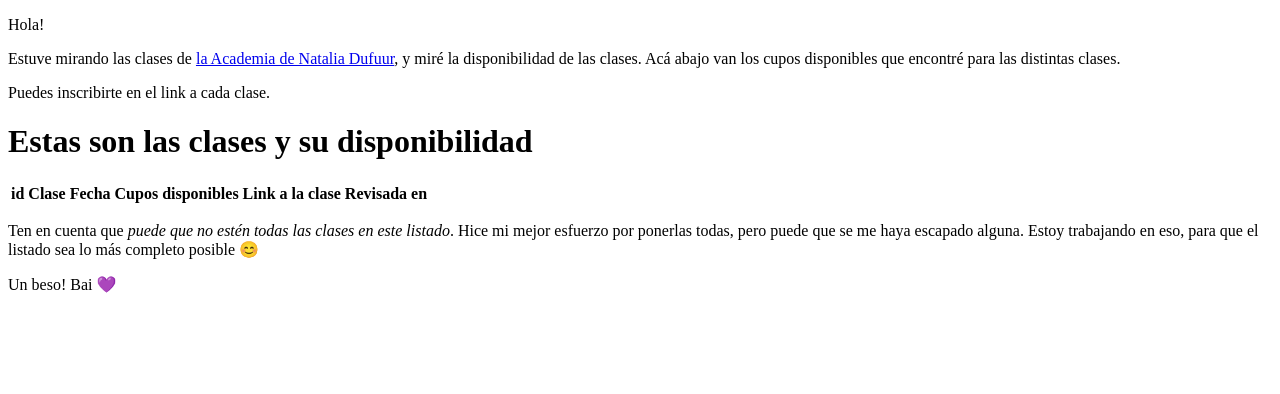
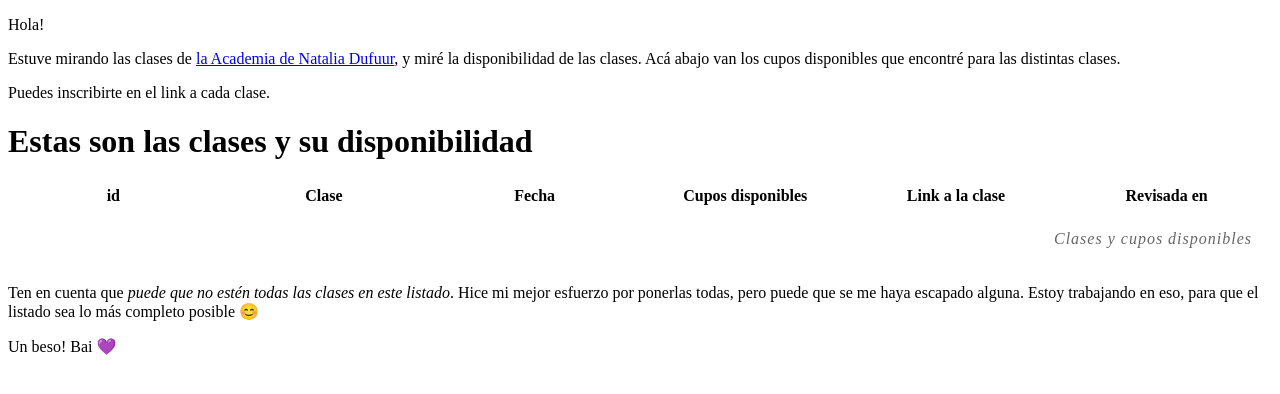
Before and after one commit to DarkestAbed/dufur, a Python web app: template backend/templates/child.html in a window 1280 px wide. Shown: the top 394 px of the page. Run offline with Jinja, Linux system fonts and the light colour scheme; the template is opened without the code that fills it, so the values that code supplies are empty.

Commit message:
added css formatting to table + run env to config + new exception

```diff
--- a/backend/app/format_email_templates.py
+++ b/backend/app/format_email_templates.py
@@ -1,9 +1,9 @@
 import os
 
+from datetime import datetime
 from jinja2 import Environment, FileSystemLoader
+from assets.config import DATE_FMT
 from lib.logging_config import logger
-from assets.config import DATE_FMT
-from datetime import datetime
 
 def load_templates(template_data: dict):
     # setup
--- a/backend/assets/config.py
+++ b/backend/assets/config.py
@@ -5,3 +5,4 @@ LOGGING_LEVEL_CONSOLE = DEBUG
 LOGGING_LEVEL_FILE = DEBUG
 DATETIME_FMT = "%Y%m%d-%H%M%S"
 DATE_FMT = "%Y%m%d"
+RUN_ENV = "local"
--- a/backend/lib/exceptions.py
+++ b/backend/lib/exceptions.py
@@ -1,2 +1,6 @@
 class URLReturnsErrorCode(Exception):
     pass
+
+
+class WrongExecutionEnvironment(Exception):
+    pass
--- a/backend/templates/base.html
+++ b/backend/templates/base.html
@@ -2,6 +2,7 @@
 <html lang="en">
 <head>
     <meta charset="UTF-8">
+    {% block head %}{% endblock %}
     <title>Clases disponibles!</title>
 </head>
 <body>
--- a/backend/templates/child.html
+++ b/backend/templates/child.html
@@ -1,7 +1,53 @@
 {% extends "base.html" %}
+
+{% block head %}
+<style>
+    /* general table formatting */
+    table {
+        table-layout: fixed;
+        width: 100%;
+        border-collapse: collapse;
+    }
+
+    th,
+    td {
+        padding: 5px;
+    }
+
+    tr {
+        text-align: center;
+    }
+
+    /* zebra striping */
+    tbody tr:nth-child(odd) {
+        background-color: #ff33cc86;
+    }
+
+    tbody tr:nth-child(even) {
+        background-color: #e4b6e4;
+    }
+
+    thead tr {
+        background-color: #ffffff;
+    }
+
+    /* caption */
+    caption {
+        padding: 20px;
+        font-style: italic;
+        caption-side: bottom;
+        color: #666;
+        text-align: right;
+        letter-spacing: 1px;
+    }
+</style>
+{% endblock %}
+
 {% block content %}
     <h1>Estas son las clases y su disponibilidad</h1>
     <table>
+        <caption>Clases y cupos disponibles</caption>
+        <thead>
             <tr>
                 <th>id</th>
                 <th>Clase</th>
@@ -10,6 +56,8 @@
                 <th>Link a la clase</th>
                 <th>Revisada en</th>
             </tr>
+        </thead>
+        <tbody>
             {% for key, value in data.items() %}
                 <tr>
                     <td>{{ key + 1 }}</td>
@@ -24,5 +72,6 @@
                     <td>{{ value.check_time }}</td>
                 </tr>
             {% endfor %}
+        </tbody>
     </table>
 {% endblock %}
```
Also changed, not shown: backend/app/send_email.py (+9 -36 lines), 1 other file. Lines whose indentation alone changed are shown as unchanged.
